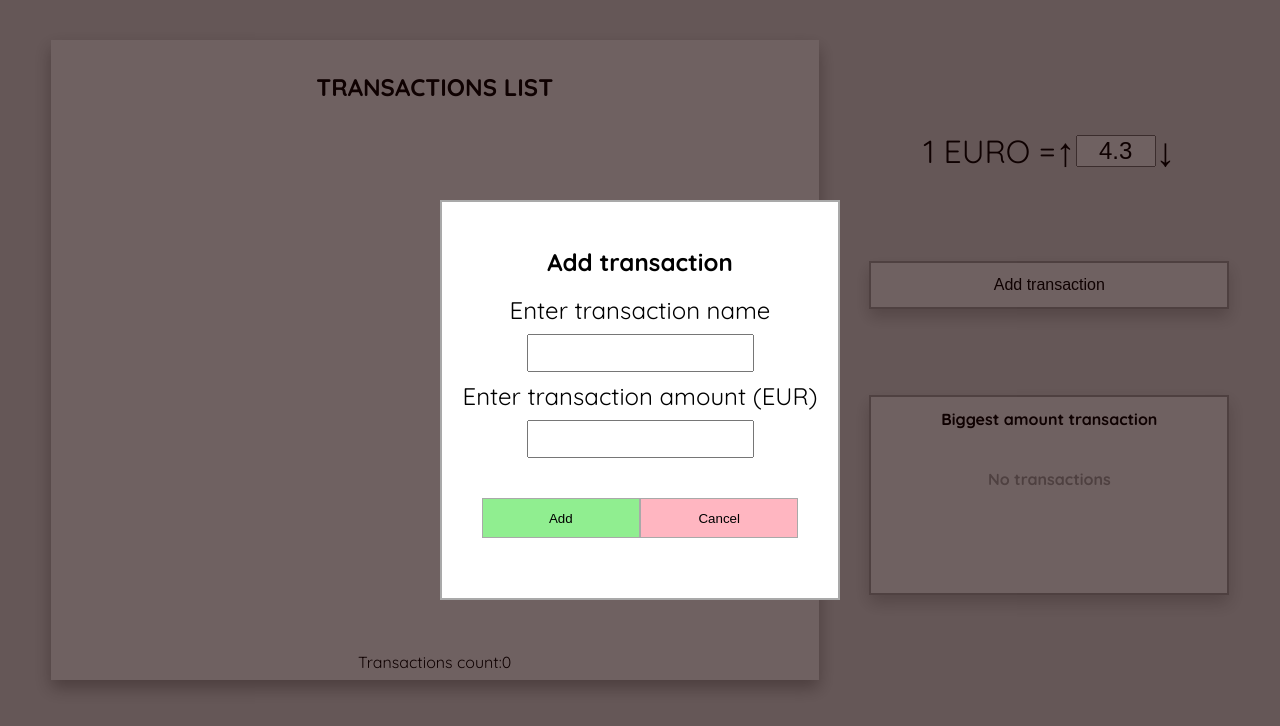
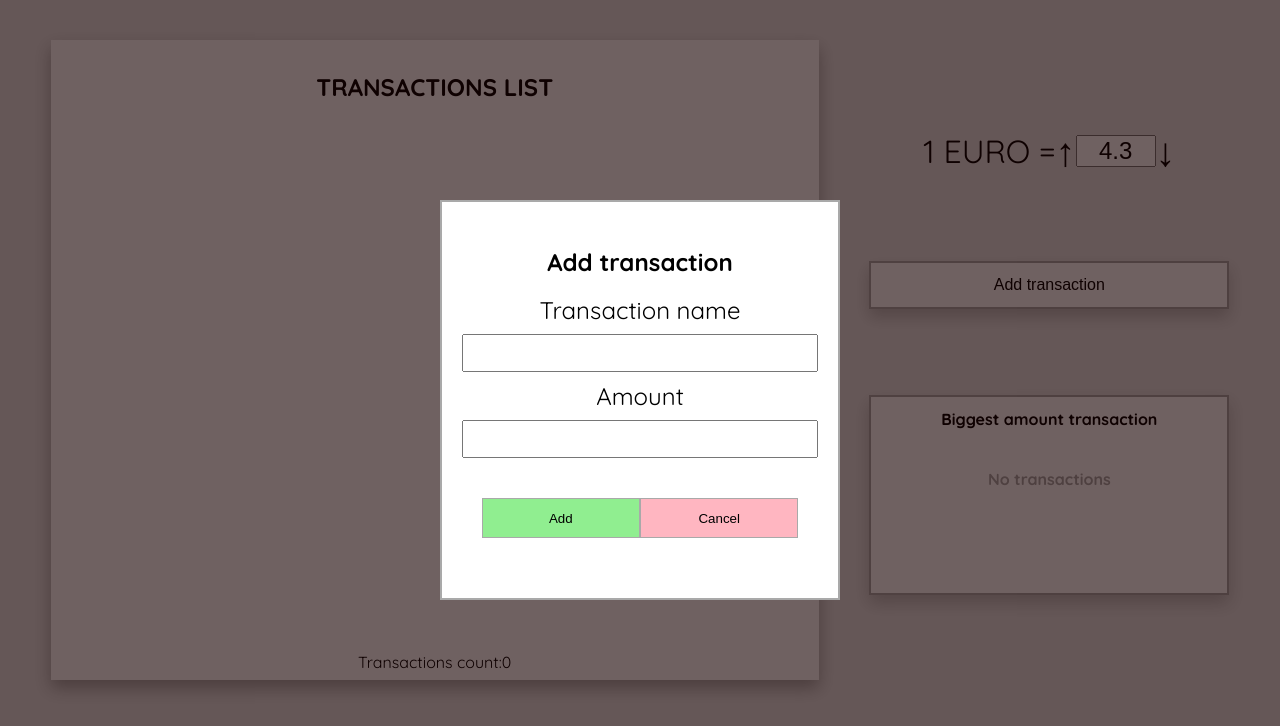
Before and after one commit to Artas47/currency-transactions-app, a React (Create React App) app: page /addTransaction in a window 1280 px wide. Shown: the top 726 px of the page. Built offline with nearby package versions, Linux system fonts and the light colour scheme.

Commit message:
updated packages, updated form with formik

```diff
--- a/src/App.js
+++ b/src/App.js
@@ -1,34 +1,21 @@
 import React from 'react'
 import './App.css'
-import styled from 'styled-components'
 import TransactionsList from './components/transactions-list/transactions-list'
 import AddTransactionButton from './components/add-transaction-button/add-transaction-button'
 import TopTransaction from './components/top-transaction/top-transaction'
 import Predictor from './components/predictor/predictor'
-
-const AppContainer = styled.div`
-  width: 100%;
-  display: flex;
-  flex-wrap: wrap;
-  justify-content: space-evenly;
-`
-
-const SideBar = styled.div`
-  display: flex;
-  flex-direction: column;
-  justify-content: space-evenly;
-`
+import * as Styles from './App.styles'
 
 const App = () => {
   return (
-    <AppContainer>
+    <Styles.AppContainer>
       <TransactionsList />
-      <SideBar>
+      <Styles.SideBar>
         <Predictor />
         <AddTransactionButton />
         <TopTransaction />
-      </SideBar>
-    </AppContainer>
+      </Styles.SideBar>
+    </Styles.AppContainer>
   )
 }
 
--- /dev/null
+++ b/src/App.styles.js
@@ -0,0 +1,14 @@
+import styled from 'styled-components'
+
+export const AppContainer = styled.div`
+  width: 100%;
+  display: flex;
+  flex-wrap: wrap;
+  justify-content: space-evenly;
+`
+
+export const SideBar = styled.div`
+  display: flex;
+  flex-direction: column;
+  justify-content: space-evenly;
+`
--- a/src/components/add-transaction/add-transaction.js
+++ b/src/components/add-transaction/add-transaction.js
@@ -1,22 +1,13 @@
 import React from 'react'
-import {useDispatch} from 'react-redux'
-import uuid from 'uuid/v4'
-import PropTypes from 'prop-types'
 import Modal from '../modal/modal'
 import * as Styles from './add-transaction.styles'
-import Form from './form'
-import {addTransaction} from '../../actions/index'
+import Form from '../form/form'
 
-const AddTransaction = props => {
-  const dispatch = useDispatch()
-  const onSubmit = formValues => {
-    dispatch(addTransaction(formValues, uuid()))
-    props.history.push('/')
-  }
+const AddTransaction = () => {
   const modalContent = () => {
     return (
       <Styles.AddTransactionModalContent>
-        <Form onSubmit={onSubmit} />
+        <Form />
       </Styles.AddTransactionModalContent>
     )
   }
@@ -24,11 +15,3 @@ const AddTransaction = props => {
 }
 
 export default AddTransaction
-
-AddTransaction.propTypes = {
-  history: PropTypes.shape({push: PropTypes.func.isRequired}),
-}
-
-AddTransaction.defaultProps = {
-  history: null,
-}
--- a/src/components/add-transaction/form.js
+++ /dev/null
@@ -1,98 +0,0 @@
-/* eslint-disable react/jsx-props-no-spreading */
-import React from 'react'
-import {Field, reduxForm} from 'redux-form'
-import {withRouter} from 'react-router-dom'
-import PropTypes from 'prop-types'
-import * as Styles from './form.styles'
-import CustomButton from '../custom-button/custom-button'
-
-const renderError = ({touched, error}) => {
-  if (touched && error) {
-    return <>{error}</>
-  }
-  return null
-}
-const renderInput = ({label, input, meta}) => {
-  return (
-    <Styles.FieldBox>
-      <Styles.Label>{label}</Styles.Label>
-      <Styles.Input
-        data-testid={`${input.name}-input`}
-        {...input}
-        autoComplete="off"
-      />
-      <Styles.ErrorText>{renderError(meta)}</Styles.ErrorText>
-    </Styles.FieldBox>
-  )
-}
-const Form = ({handleSubmit, onSubmit, history}) => {
-  return (
-    <Styles.Form onSubmit={handleSubmit(onSubmit)}>
-      <Field
-        name="transaction"
-        component={renderInput}
-        label="Enter transaction name"
-      />
-      <Field
-        name="amount"
-        component={renderInput}
-        label="Enter transaction amount (EUR)"
-      />
-      <Styles.ButtonsContainer>
-        <CustomButton primary type="submit">
-          Add
-        </CustomButton>
-        <CustomButton onClick={() => history.push('/')} type="button">
-          Cancel
-        </CustomButton>
-      </Styles.ButtonsContainer>
-    </Styles.Form>
-  )
-}
-
-const validate = formValues => {
-  const errors = {}
-  if (!formValues.transaction) {
-    errors.transaction = 'You must enter a transaction name'
-  }
-  if (!formValues.amount) {
-    errors.amount = 'You must enter transaction amount'
-  }
-  // eslint-disable-next-line no-restricted-globals
-  if (isNaN(formValues.amount)) {
-    errors.amount = 'You must pass a valid amount'
-  }
-  if (formValues.amount <= 0) {
-    errors.amount = 'The amount cannot be less or equal zero'
-  }
-  return errors
-}
-
-export default withRouter(
-  reduxForm({
-    form: 'AddTransaction',
-    validate,
-  })(Form),
-)
-
-Form.propTypes = {
-  onSubmit: PropTypes.func,
-  handleSubmit: PropTypes.func,
-  history: PropTypes.shape({push: PropTypes.func}),
-}
-Form.defaultProps = {
-  history: null,
-  handleSubmit: () => {},
-  onSubmit: null,
-}
-
-renderInput.propTypes = {
-  label: PropTypes.string.isRequired,
-  input: PropTypes.objectOf(PropTypes.any).isRequired,
-  meta: PropTypes.objectOf(PropTypes.any).isRequired,
-}
-
-renderError.propTypes = {
-  touched: PropTypes.isRequired,
-  error: PropTypes.isRequired,
-}
--- /dev/null
+++ b/src/components/form/form.js
@@ -0,0 +1,76 @@
+import React from 'react'
+import {Formik} from 'formik'
+import {v4 as uuid} from 'uuid'
+import {useDispatch} from 'react-redux'
+import {useHistory} from 'react-router-dom'
+import * as Styles from './form.styles'
+import {addTransaction} from '../../actions/index'
+import CustomButton from '../custom-button/custom-button'
+
+const validate = values => {
+  const errors = {}
+
+  if (!values.transaction) {
+    errors.transaction = 'You must pass transaction name'
+  }
+  if (!values.amount) {
+    errors.amount = 'You must mass transaction amount'
+  }
+  if (isNaN(values.amount)) {
+    errors.amount = 'You must mass a valid amount'
+  }
+  return errors
+}
+
+const Form = () => {
+  const dispatch = useDispatch()
+  const history = useHistory()
+  return (
+    <div>
+      <Formik
+        validate={validate}
+        validateOnChange={false}
+        initialValues={{transaction: '', amount: ''}}
+        onSubmit={(values, actions) => {
+          dispatch(addTransaction(values, uuid()))
+          history.push('/')
+          actions.setSubmitting(false)
+        }}
+      >
+        {({handleChange, handleSubmit, values, errors}) => (
+          <Styles.Form onSubmit={handleSubmit}>
+            <label>Transaction name</label>
+            <Styles.Input
+              type="text"
+              onChange={handleChange}
+              value={values.transaction}
+              name="transaction"
+            />
+            {errors.transaction && (
+              <Styles.ErrorText>{errors.transaction}</Styles.ErrorText>
+            )}
+            <label>Amount</label>
+            <Styles.Input
+              type="text"
+              onChange={handleChange}
+              value={values.amount}
+              name="amount"
+            />
+            {errors.amount && (
+              <Styles.ErrorText>{errors.amount}</Styles.ErrorText>
+            )}
+            <Styles.ButtonsContainer>
+              <CustomButton primary type="submit">
+                Add
+              </CustomButton>
+              <CustomButton onClick={() => history.push('/')} type="button">
+                Cancel
+              </CustomButton>
+            </Styles.ButtonsContainer>
+          </Styles.Form>
+        )}
+      </Formik>
+    </div>
+  )
+}
+export default Form
--- a/src/components/add-transaction/form.styles.js
+++ b/src/components/form/form.styles.js
@@ -1,16 +1,14 @@
 import styled from 'styled-components'
-
-export const FieldBox = styled.div`
-  display: flex;
-  flex-direction: column;
-  align-items: center;
-`
-
-export const Label = styled.label``
 
 export const Input = styled.input`
   padding: 1rem;
   font-size: 2rem;
+  margin: 0 auto;
+  width: 90%;
+`
+
+export const Label = styled.label`
+  text-align: center;
 `
 
 export const ErrorText = styled.div`
@@ -24,4 +22,8 @@ export const ButtonsContainer = styled.div`
   padding: 3rem 0;
 `
 
-export const Form = styled.form``
+export const Form = styled.form`
+  display: flex;
+  flex-direction: column;
+  text-align: center;
+`
--- a/src/components/predictor/predictor.js
+++ b/src/components/predictor/predictor.js
@@ -17,18 +17,18 @@ const Predictor = () => {
   return (
     <Styles.Predictor>
       1 EURO =
-      <Styles.UpArrow onClick={() => dispatch(incrementPlnRate())}>
+      <Styles.Arrow onClick={() => dispatch(incrementPlnRate())}>
         &uarr;
-      </Styles.UpArrow>
+      </Styles.Arrow>
       <Styles.PredictorInput
         data-testid="plnRate-value"
         type="number"
         value={plnRate}
         onChange={e => onInputChange(e)}
       />
-      <Styles.DownArrow onClick={() => dispatch(decrementPlnRate())}>
+      <Styles.Arrow onClick={() => dispatch(decrementPlnRate())}>
         &darr;
-      </Styles.DownArrow>
+      </Styles.Arrow>
     </Styles.Predictor>
   )
 }
--- a/src/components/predictor/predictor.styles.js
+++ b/src/components/predictor/predictor.styles.js
@@ -18,7 +18,7 @@ export const PredictorInput = styled.input`
   }
 `
 
-export const UpArrow = styled.span`
+export const Arrow = styled.span`
   font-size: 5rem;
   cursor: pointer;
   -webkit-touch-callout: none;
@@ -28,14 +28,3 @@ export const UpArrow = styled.span`
   -ms-user-select: none;
   user-select: none;
 `
-
-export const DownArrow = styled.span`
-  font-size: 5rem;
-  cursor: pointer;
-  -webkit-touch-callout: none;
-  -webkit-user-select: none;
-  -khtml-user-select: none;
-  -moz-user-select: none;
-  -ms-user-select: none;
-  user-select: none;
-`
--- a/src/reducers/index.js
+++ b/src/reducers/index.js
@@ -1,10 +1,8 @@
 import {combineReducers} from 'redux'
-import {reducer as fromReducer} from 'redux-form'
 import transaction from './transactionReducer'
 import currencyReducer from './currecyReducer'
 
 export default combineReducers({
-  form: fromReducer,
   transactions: transaction,
   currency: currencyReducer,
 })
```
Also changed, not shown: package.json (+20 -22 lines), 1 other file (tests, documents, lock files or other folders).
